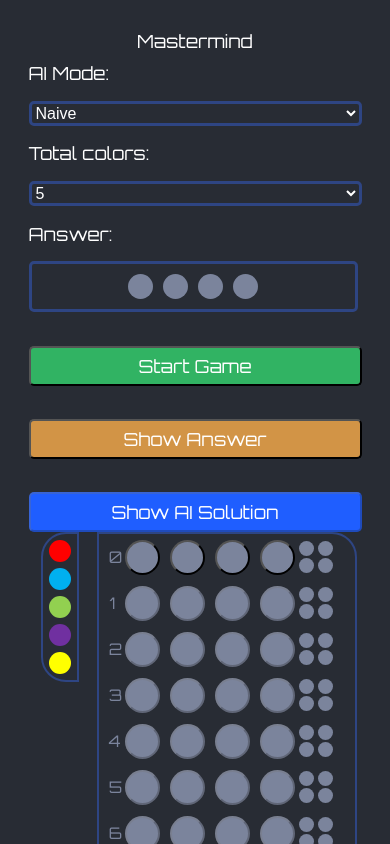
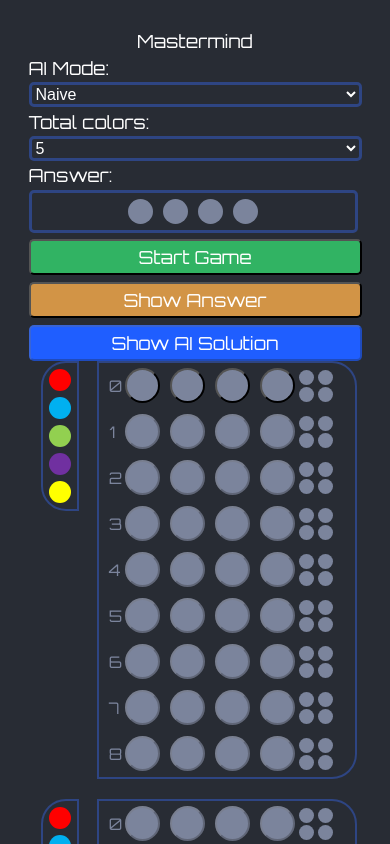
Before and after one commit to GlennChia/mastermind-react, a React (Create React App) app: page / in a window 390 px wide. Shown: the top 844 px of the page. Built offline with nearby package versions, Linux system fonts and the light colour scheme.

Commit message:
feat: reduce vertical space bet control pane comp

```diff
--- a/src/components/Controls/index.module.css
+++ b/src/components/Controls/index.module.css
@@ -27,6 +27,12 @@
   text-align: left;
 }
 
+@media (max-width: 768px) {
+  .Controls {
+    margin-top: 5px;
+  }
+}
+
 .Dropdown {
   background-color: #282c34;
   border-radius: 5px;
@@ -39,9 +45,18 @@
   width: 100%;
 }
 
+@media (max-width: 768px) {
+  .Dropdown {
+    margin-top: 2%;
+    margin-bottom: 2%;
+  }
+}
+
 @media (max-width: 480px) {
   .Dropdown {
     font-size: 16px;
+    margin-top: 1%;
+    margin-bottom: 1%;
   }
 }
 
@@ -59,6 +74,24 @@
   padding-top: 10px;
   padding-bottom: 10px;
   width: 97%;
+}
+
+@media (max-width: 768px) {
+  .AnswerRow {
+    margin-top: 2%;
+    margin-bottom: 2%;
+    padding-top: 8px;
+    padding-bottom: 8px;
+  }
+}
+
+@media (max-width: 480px) {
+  .AnswerRow {
+    margin-top: 1%;
+    margin-bottom: 1%;
+    padding-top: 6px;
+    padding-bottom: 6px;
+  }
 }
 
 .Circle {
@@ -118,6 +151,22 @@
   cursor: pointer;
 }
 
+@media (max-width: 768px) {
+  .Button {
+    margin-top: 4%;
+    padding-top: 6px;
+    padding-bottom: 6px;
+  }
+}
+
+@media (max-width: 480px) {
+  .Button {
+    margin-top: 2%;
+    padding-top: 5px;
+    padding-bottom: 5px;
+  }
+}
+
 .ButtonGreen {
   background-color: #31B363;
 }
@@ -138,10 +187,16 @@
   margin-top: 30px;
 }
 
+@media (max-width: 768px) {
+  .GameStart {
+    margin-top: 15px;
+  }
+}
+
 @media (max-width: 480px) {
   .GameStart {
     font-size: 20px;
-    margin-top: 20px;
+    margin-top: 10px;
   }
 }
 
@@ -153,10 +208,16 @@
   margin-top: 30px;
 }
 
+@media (max-width: 768px) {
+  .Win {
+    margin-top: 15px;
+  }
+}
+
 @media (max-width: 480px) {
   .Win {
     font-size: 20px;
-    margin-top: 20px;
+    margin-top: 10px;
   }
 }
 
@@ -168,9 +229,15 @@
   margin-top: 30px;
 }
 
+@media (max-width: 768px) {
+  .Lose {
+    margin-top: 15px;
+  }
+}
+
 @media (max-width: 480px) {
   .Lose {
     font-size: 20px;
-    margin-top: 20px;
+    margin-top: 10px;
   }
 }
```
